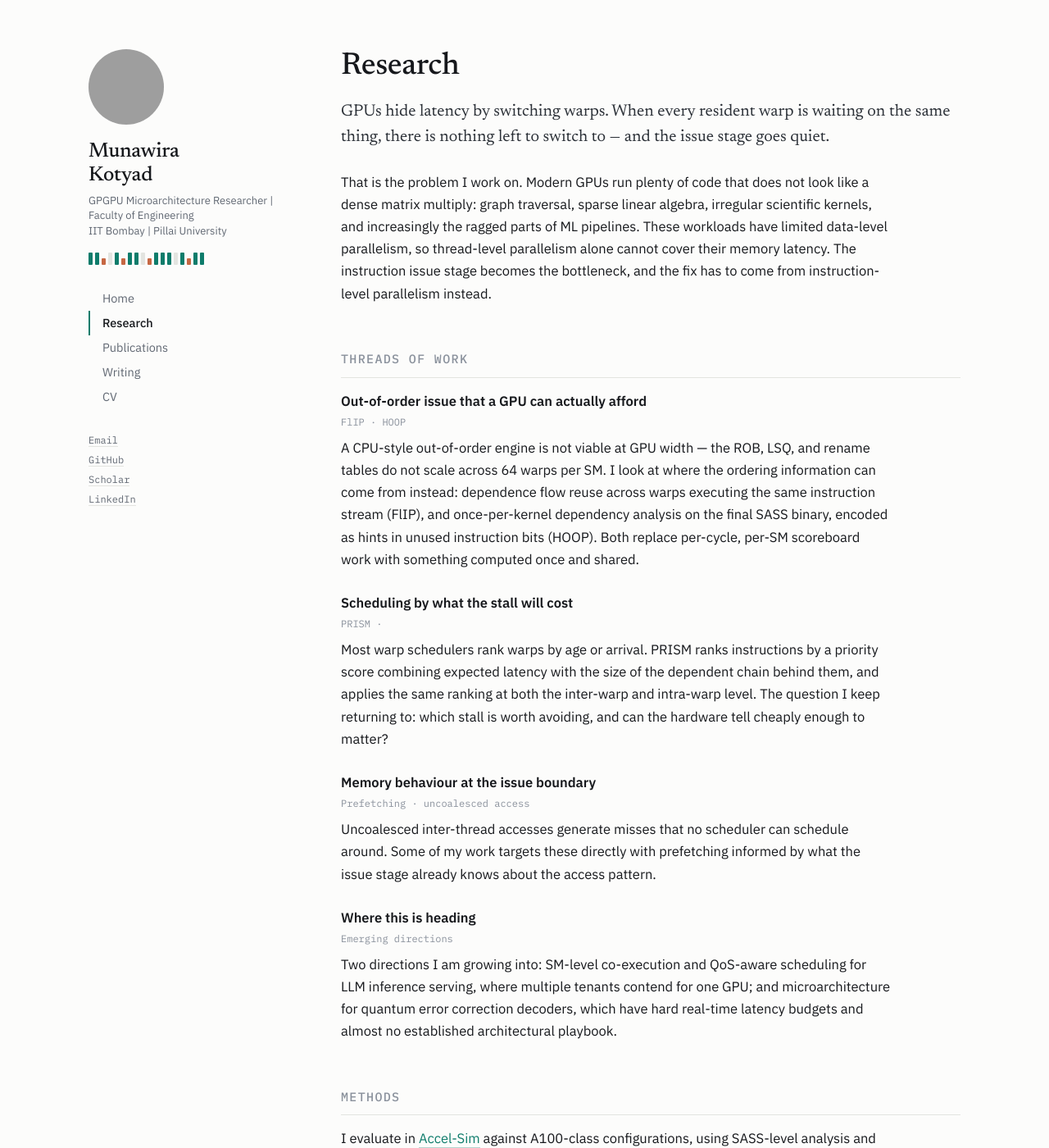
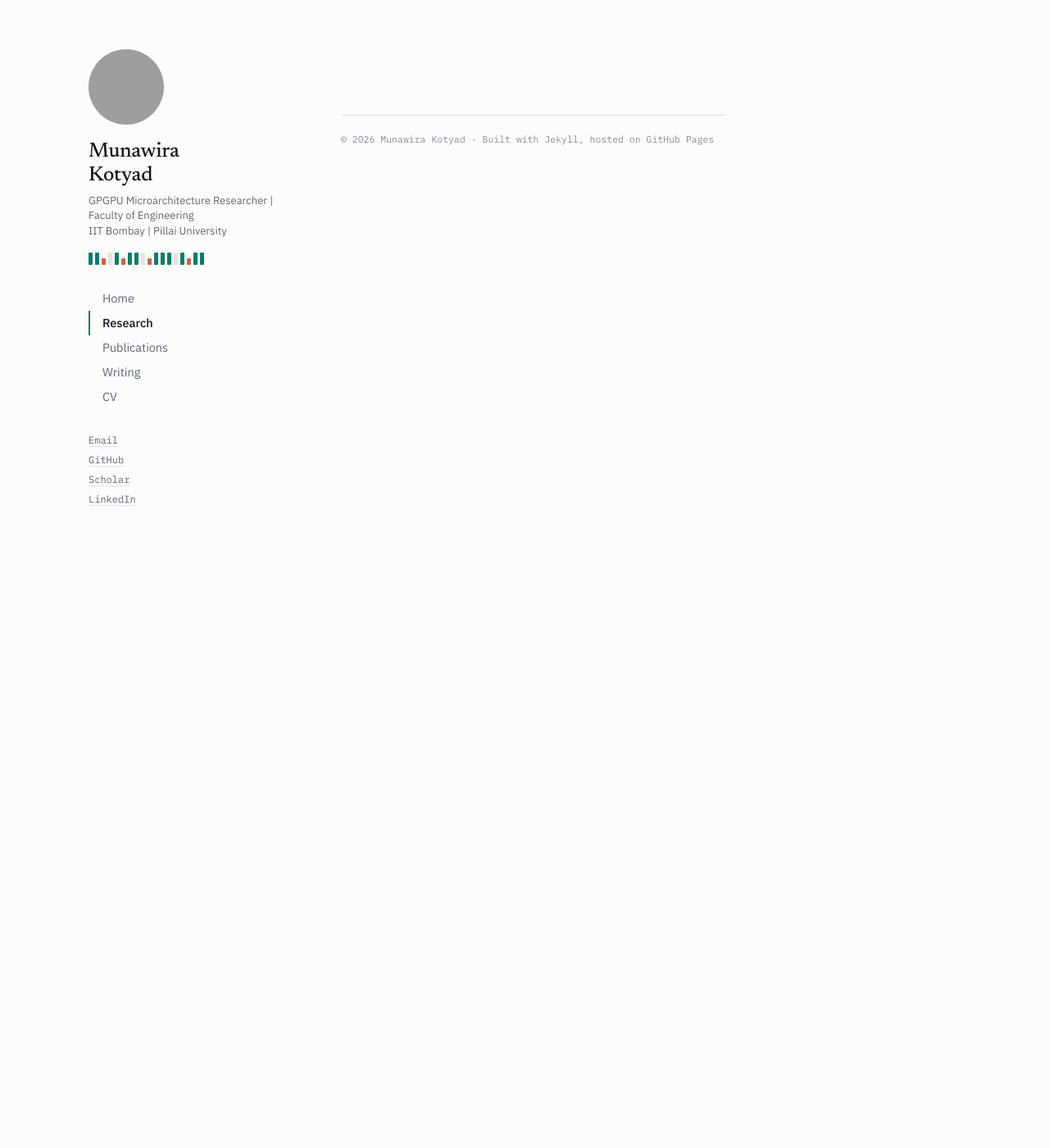
Before and after one commit to munawira/munawira.github.io, a Jekyll site: the page built from research.md, in a window 1280 px wide and 1400 px high. Shown: the whole window at 82% size. Built offline with Jekyll 4.4.1, drawn with Linux system fonts in a browser that asks for light colours; some of the changed text lies outside the part shown; grey boxes are pictures that could not be loaded.

Commit message:
Update research.md

```diff
--- a/research.md
+++ b/research.md
@@ -4,77 +4,3 @@ title: Research
 permalink: /research/
 description: GPU microarchitecture research on instruction issue, warp scheduling, and out-of-order execution.
 ---
-
-<h1>Research</h1>
-
-<p class="lede">GPUs hide latency by switching warps. When every resident warp is
-waiting on the same thing, there is nothing left to switch to — and the issue
-stage goes quiet.</p>
-
-That is the problem I work on. Modern GPUs run plenty of code that does not look
-like a dense matrix multiply: graph traversal, sparse linear algebra, irregular
-scientific kernels, and increasingly the ragged parts of ML pipelines. These
-workloads have limited data-level parallelism, so thread-level parallelism alone
-cannot cover their memory latency. The instruction issue stage becomes the
-bottleneck, and the fix has to come from instruction-level parallelism instead.
-
-## Threads of work
-
-<div class="entry">
-  <p class="entry-head">Out-of-order issue that a GPU can actually afford</p>
-  <p class="entry-sub">FlIP · HOOP</p>
-  <p>A CPU-style out-of-order engine is not viable at GPU width — the ROB, LSQ,
-  and rename tables do not scale across 64 warps per SM. I look at where the
-  ordering information can come from instead: dependence flow reuse across warps
-  executing the same instruction stream (FlIP), and once-per-kernel dependency
-  analysis on the final SASS binary, encoded as hints in unused instruction bits
-  (HOOP). Both replace per-cycle, per-SM scoreboard work with something computed
-  once and shared.</p>
-</div>
-
-<div class="entry">
-  <p class="entry-head">Scheduling by what the stall will cost</p>
-  <p class="entry-sub">PRISM · </p>
-  <p>Most warp schedulers rank warps by age or arrival. PRISM ranks instructions
-  by a priority score combining expected latency with the size of the dependent
-  chain behind them, and applies the same ranking at both the inter-warp and
-  intra-warp level. The question I keep returning to: which stall is worth
-  avoiding, and can the hardware tell cheaply enough to matter?</p>
-</div>
-
-<div class="entry">
-  <p class="entry-head">Memory behaviour at the issue boundary</p>
-  <p class="entry-sub">Prefetching · uncoalesced access</p>
-  <p>Uncoalesced inter-thread accesses generate misses that no scheduler can
-  schedule around. Some of my work targets these directly with prefetching
-  informed by what the issue stage already knows about the access pattern.</p>
-</div>
-
-<div class="entry">
-  <p class="entry-head">Where this is heading</p>
-  <p class="entry-sub">Emerging directions</p>
-  <p>Two directions I am growing into: SM-level co-execution and QoS-aware
-  scheduling for LLM inference serving, where multiple tenants contend for one
-  GPU; and microarchitecture for quantum error correction decoders, which have
-  hard real-time latency budgets and almost no established architectural
-  playbook.</p>
-</div>
-
-## Methods
-
-I evaluate in [Accel-Sim](https://accel-sim.github.io/) against A100-class
-configurations, using SASS-level analysis and NVBit tracing so the instruction
-stream matches what real silicon executes. Benchmarks are drawn from Rodinia,
-Parboil, and PolyBench, with additional irregular workloads where the suites
-fall short.
-
-## Teaching
-
-At Pillai University I designed and taught Advanced Computer Architecture — the
-first course of its kind in the University of Mumbai's undergraduate curriculum
-— alongside Operating Systems and a Unity-based game development course. I set
-up the department's research lab and its AR/VR lab, and contribute to curriculum
-design through the University of Mumbai Board of Studies.
-
-If you are a student interested in computer architecture and want to talk about
-where to start, write to me.
```
